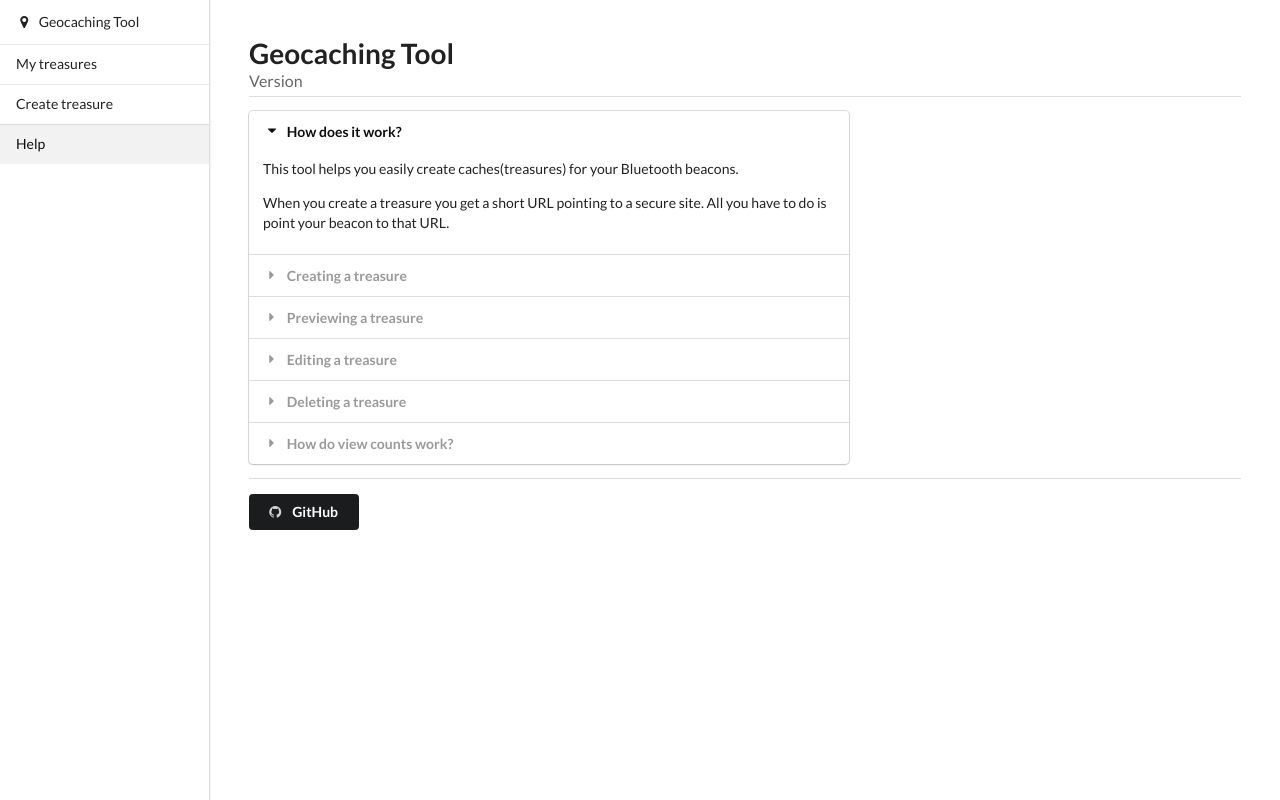
After one commit to sdknjg8zxq/geocaching-tool, a PHP site: template templates/help.html.twig in a window 1280 px wide. The commit adds this page. Run offline with PHP 8.4, Linux system fonts and the light colour scheme; the template is opened without the code that fills it, so the values that code supplies are empty; some libraries are stand-ins or nearby versions.

Commit message:
Add Help section

```diff
--- /dev/null
+++ b/templates/help.html.twig
@@ -0,0 +1,112 @@
+{% extends "layout.html.twig" %}
+
+{% block title %}
+    Delete treasure | Geocaching Tool
+{% endblock %}
+
+{% block stylesheets %}
+    {{ parent() }}
+    <style>
+        #content {
+            margin-left: 210px;
+            padding: 25px;
+        }
+    </style>
+{% endblock %}
+
+{% block content %}
+    {# Include left menu #}
+    {% include 'menu.html.twig' with {'active_item': 'help'} %}
+
+    {# Content #}
+    <div id="content">
+        <div class="ui basic segment">
+            <h1 class="ui dividing header">
+                Geocaching Tool
+                <div class="sub header">Version {{ version }}</div>
+            </h1>
+
+            <div class="ui styled accordion">
+                <div class="title active">
+                    <i class="dropdown icon"></i>
+                    How does it work?
+                </div>
+                <div class="content active">
+                    <p>This tool helps you easily create caches(treasures) for your Bluetooth beacons.</p>
+                    <p>When you create a treasure you get a short URL pointing to a secure site. All you have to do is point your beacon to that URL.</p>
+                </div>
+                <div class="title">
+                    <i class="dropdown icon"></i>
+                    Creating a treasure
+                </div>
+                <div class="content">
+                    <p>Follow these steps to create a treasure:</p>
+                    <ol class="ui list">
+                        <li>Click "Create treasure" on the left menu</li>
+                        <li>Enter the details for your treasure and click the "Create" button</li>
+                        <li>Point your beacon to the short URL assigned to your new treasure</li>
+                    </ol>
+                    <p>Note: The "Author" and "Clue" fields are optional.</p>
+                </div>
+                <div class="title">
+                    <i class="dropdown icon"></i>
+                    Previewing a treasure
+                </div>
+                <div class="content">
+                    <p>Follow these steps to preview a treasure:</p>
+                    <ol class="ui list">
+                        <li>Click "My treasures" on the left menu</li>
+                        <li>Click the treasure you want to preview</li>
+                        <li>On the "Treasure details" window, click the "Preview" button</li>
+                    </ol>
+                    <p>Note: Previews don't increment the view count</p>
+                </div>
+                <div class="title">
+                    <i class="dropdown icon"></i>
+                    Editing a treasure
+                </div>
+                <div class="content">
+                    <p>The option to edit a treasure is not available on the current version <i class="birthday icon"></i></p>
+                </div>
+                <div class="title">
+                    <i class="dropdown icon"></i>
+                    Deleting a treasure
+                </div>
+                <div class="content">
+                    <p>Follow these steps to delete a treasure:</p>
+                    <ol class="ui list">
+                        <li>Click "My treasures" on the left menu</li>
+                        <li>Click the treasure you want to delete</li>
+                        <li>On the "Treasure details" window, click the "Delete" button</li>
+                        <li>On the confirmation page, click the "Delete" button</li>
+                    </ol>
+                    <p>Note: This action cannot be undone</p>
+                    <p>Note 2: The real treasure won't be deleted from the physical world</p>
+                </div>
+                <div class="title">
+                    <i class="dropdown icon"></i>
+                    How do view counts work?
+                </div>
+                <div class="content">
+                    <p>Every time a treasure's short URL is visited, the view count is incremented by one. This gives you an idea of how many people have seen your treasure.</p>
+                    <p>Note: Previews don't increment the view count</p>
+                </div>
+            </div>
+            <div class="ui divider"></div>
+            <a class="ui black button" href="{{ github_url }}">
+                <i class="github icon"></i>
+                GitHub
+            </a>
+        </div>
+    </div>
+{% endblock %}
+
+{% block javascript%}
+    <script>
+        $(document).ready(function() {
+            $('.ui.accordion')
+                .accordion()
+            ;
+        });
+    </script>
+{% endblock %}
--- a/templates/menu.html.twig
+++ b/templates/menu.html.twig
@@ -7,5 +7,5 @@
     </div>
     <a href="{{ path('homepage') }}" class="{% if active_item == 'my-treasures' %}active{% endif %} item">My treasures</a>
     <a href="{{ path('new cache') }}" class="{% if active_item == 'create-treasure' %}active{% endif %} item">Create treasure</a>
-    <a class="item">Help</a>
+    <a href="{{ path('help') }}" class="{% if active_item == 'help' %}active{% endif %} item">Help</a>
 </div>
```
Also changed, not shown: src/controllers.php (+9 -0 lines).
